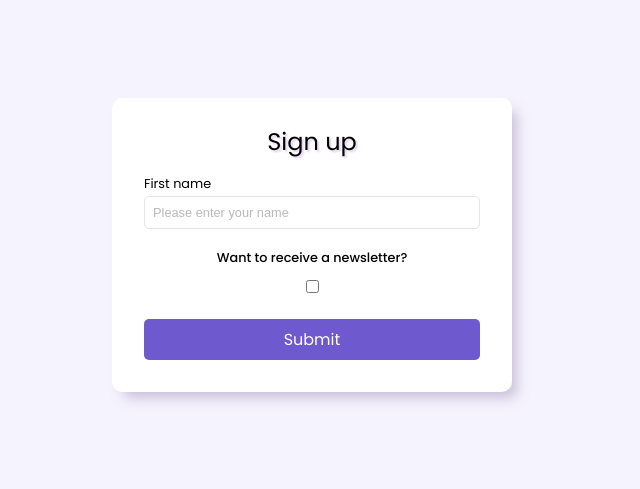
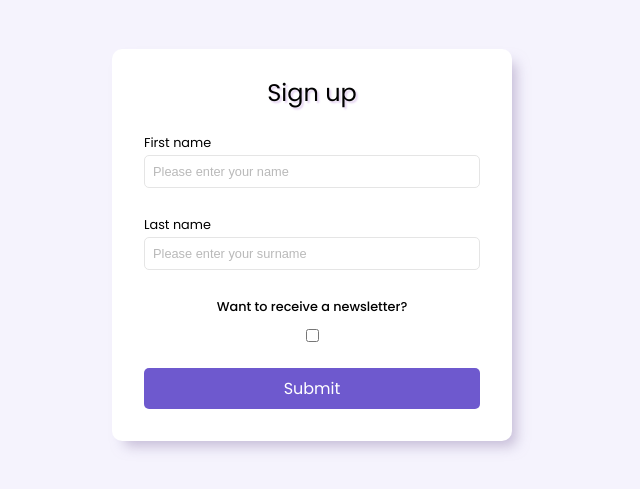
Before and after one commit to axseinga/typescript-task, a React (Create React App) app in the folder client/: page / in a window 1280 px wide. Shown: the part 155-644 px from the top of the page, without its empty margins (328-968 px from the left). Built offline with nearby package versions, Linux system fonts and the light colour scheme.

Commit message:
add types to use form hook

```diff
--- a/client/src/components/Input.tsx
+++ b/client/src/components/Input.tsx
@@ -1,25 +1,28 @@
-import React, { InputHTMLAttributes, ChangeEvent } from 'react';
+import React, { InputHTMLAttributes } from 'react';
+import { Path, RegisterOptions, DeepMap, FieldErrors, UseFormRegister } from 'react-hook-form';
 import { StyledInput } from './styled/Input.styled';
+import { FormTypes } from '../pages/SignupPage/Form';
 
-interface InputProps extends InputHTMLAttributes<HTMLInputElement> {
-  name: string;
+type InputProps = {
+  name: Path<FormTypes>;
   label: string;
   type: 'text' | 'number' | 'email' | 'password';
   placeholder: string;
-  register: any;
-  rules?: any;
-  errors?: any;
-}
+  register: UseFormRegister<FormTypes>;
+  rules?: RegisterOptions;
+  errors?: Partial<DeepMap<FormTypes, FieldErrors>>;
+};
 
 export const Input: React.FC<InputProps> = ({ name, label, type, placeholder, rules, register, errors }) => {
-  const errorMsg = errors[name]?.message;
-  console.log(errorMsg);
+  // eslint-disable-next-line @typescript-eslint/ban-ts-comment
+  // @ts-ignore
+  const errorMsg = errors?.[name]?.message;
   const hasError = Boolean(errors && errorMsg);
 
   return (
     <StyledInput>
       <label htmlFor={name}>{label}</label>
-      <input type={type} id={name} name={name} placeholder={placeholder} {...(register && register(name, rules))} />
+      <input type={type} id={name} placeholder={placeholder} {...(register && register(name, rules))} name={name} />
       {hasError && <p>{errorMsg}</p>}
     </StyledInput>
   );
--- a/client/src/components/styled/Input.styled.ts
+++ b/client/src/components/styled/Input.styled.ts
@@ -1,7 +1,7 @@
 import styled from 'styled-components';
 
 export const StyledInput = styled.div`
-  margin: 1.5rem 0;
+  margin: 2rem 0;
   display: flex;
   flex-direction: column;
   height: 50px;
@@ -16,6 +16,7 @@ export const StyledInput = styled.div`
     font-size: 0.7rem;
     margin-bottom: 0.3rem;
     margin-left: 1px;
+    margin: 0.4rem 2px 0;
   }
   & input {
     border: 1px solid ${({ theme }) => theme.color.disabled};
--- a/client/src/pages/SignupPage/Form.tsx
+++ b/client/src/pages/SignupPage/Form.tsx
@@ -5,13 +5,15 @@ import { Input } from '../../components/Input';
 import { Checkbox } from '../../components/Checkbox';
 import { Button } from '../../components/Button';
 
-interface FormTypes {
+export interface FormTypes {
   firstName: string;
+  lastName: string;
 }
 
 export const Form: React.FC = () => {
   const defaultValues: FormTypes = {
     firstName: '',
+    lastName: '',
   };
   const {
     register,
@@ -31,20 +33,21 @@ export const Form: React.FC = () => {
           name='firstName'
           label='First name'
           type='text'
-          value=''
           placeholder='Please enter your name'
           register={register}
-          rules={{ required: 'This field is required' }}
+          rules={{ required: 'This field is required', minLength: { value: 3, message: 'Name needs to have at least 3 characters' } }}
           errors={errors}
         />
-        {/* <Input
+        <Input
           name='lastName'
           label='Last name'
           type='text'
-          value=''
           placeholder='Please enter your surname'
-          handleChange={() => console.log('handling change')}
+          register={register}
+          rules={{ required: 'This field is required', minLength: { value: 3, message: 'Surname needs to have at least 3 characters' } }}
+          errors={errors}
         />
+        {/*
         <Input
           name='email'
           label='Email'
```
